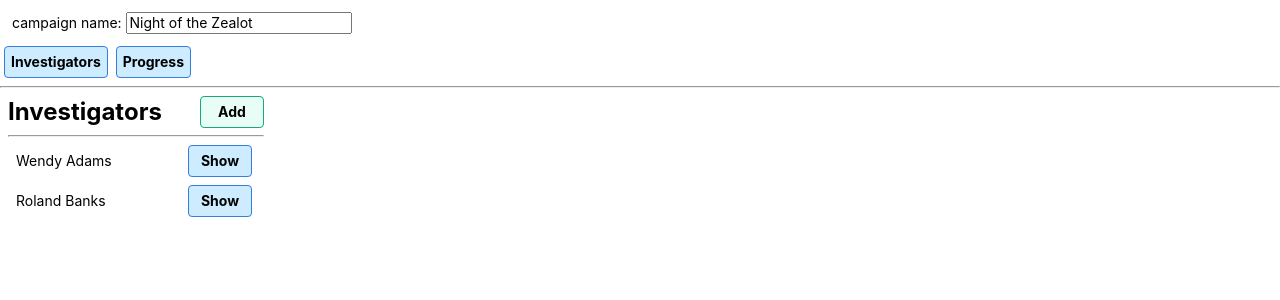
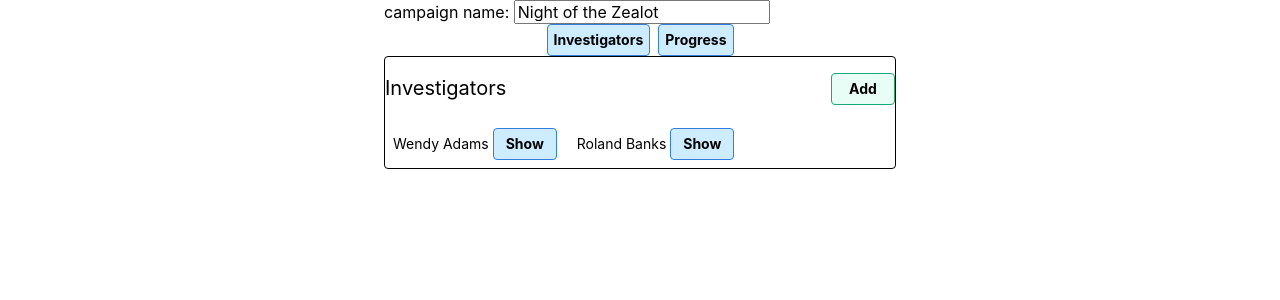
Before and after one commit to skinnybeans/arkham-log, an Angular app: page / in a window 1280 px wide. Both pictures are taken after a click on the button "Investigators". Shown: the top 300 px of the page. Built offline with nearby package versions, Linux system fonts and the light colour scheme.

Commit message:
aligning the components in the center of the page

```diff
--- a/src/app/campaign-panel/campaign-panel.component.html
+++ b/src/app/campaign-panel/campaign-panel.component.html
@@ -1,14 +1,15 @@
-<div class="sans-serif f6 pa2 ma1">
+<div class="flex justify-center sans-serif w-100">
+  <div>
     <div>campaign name: <input type="text" [(ngModel)]="campaignName"></div>
-</div>
-<div class="sans-serif">
+    <div class="flex justify-center sans-serif w-100 sans-serif">
       <button class="btn btn-primary h2 mh1" (click)="onToggleInvestigators()">Investigators</button>
       <button class="btn btn-primary h2 mh1" (click)="onToggleProgress()">Progress</button>
     </div>
-<hr>
     <div [hidden]="!isInvestigatorsVisible">
       <app-investigator-list></app-investigator-list>
     </div>
     <div [hidden]="!isProgressVisible">
         <app-campaign-progress></app-campaign-progress>
     </div>
+  </div>
+</div>
--- a/src/app/campaign-progress/campaign-progress.component.html
+++ b/src/app/campaign-progress/campaign-progress.component.html
@@ -1,5 +1,5 @@
-<div class="sans-serif f6 ph2 mw6">
-  <div class="ba pa2 ma1 br2">
+<div class="sans-serif f6 mw6">
+  <div class="ba pa2 br2">
     <div class="flex justify-between">
       <div class="f4">General notes</div>
       <div>
@@ -27,16 +27,16 @@
       </li>
     </ul>
   </div>
-  <div class="ba pa2 ma1 br2">
+  <div class="ba pa2 br2">
       <div class="f4">Cultists we interrogated</div>
       <div>None</div>
   </div>
 
-  <div class="ba pa2 ma1 br2">
+  <div class="ba pa2 br2">
       <div class="f4">Cultists that got away</div>
       <div>None</div>
   </div>
-  <div class="ba pa2 ma1 br2">
+  <div class="ba pa2 br2">
     <div class="f4 mb1">Progress</div>
     <div>
         <table class="collapse w-100">
--- a/src/app/investigator-list/investigator-list.component.html
+++ b/src/app/investigator-list/investigator-list.component.html
@@ -1,7 +1,6 @@
-<div class="flex flex-wrap ma2 sans-serif f6 mw-100">
-  <div class="w5">
-    <div class="f3 b flex items-center justify-between">
-      Investigators
+<div class="flex flex-wrap sans-serif f6 mw6 ba br2">
+  <div class="f4 flex items-center justify-between w-100">
+    <p>Investigators</p>
     <button
       class="btn btn-success w3 h2"
       (click)="onAddInvestigator()"
@@ -9,8 +8,6 @@
         Add
     </button>
   </div>
-    <hr>
-    <!-- <app-investigator *ngFor="let investigator of investigators" [investigator]="investigator"></app-investigator> -->
   <div class="flex items-center justify-between ma2" *ngFor="let investigator of investigators;let id = index">
     <div>{{investigator.name}}</div>
     <div>
@@ -32,4 +29,3 @@
     <button class="btn btn-primary h2 mh1 w3" (click)="onDeleteInvestigator()">Delete</button>
   </div>
 </div>
-</div>
--- a/src/app/investigator/investigator.component.html
+++ b/src/app/investigator/investigator.component.html
@@ -1,4 +1,4 @@
-<div class="sans-serif f6 ba w5 pa2 ma1 br2">
+<div class="sans-serif f6 ba pa2 ma1 br2 mw6">
   <div>
     <input type="text" class="mv2 ba pa1 b--blue br2 w-100" [(ngModel)]="investigator.name" />
   </div>
```
Lines whose indentation alone changed are shown as unchanged.
